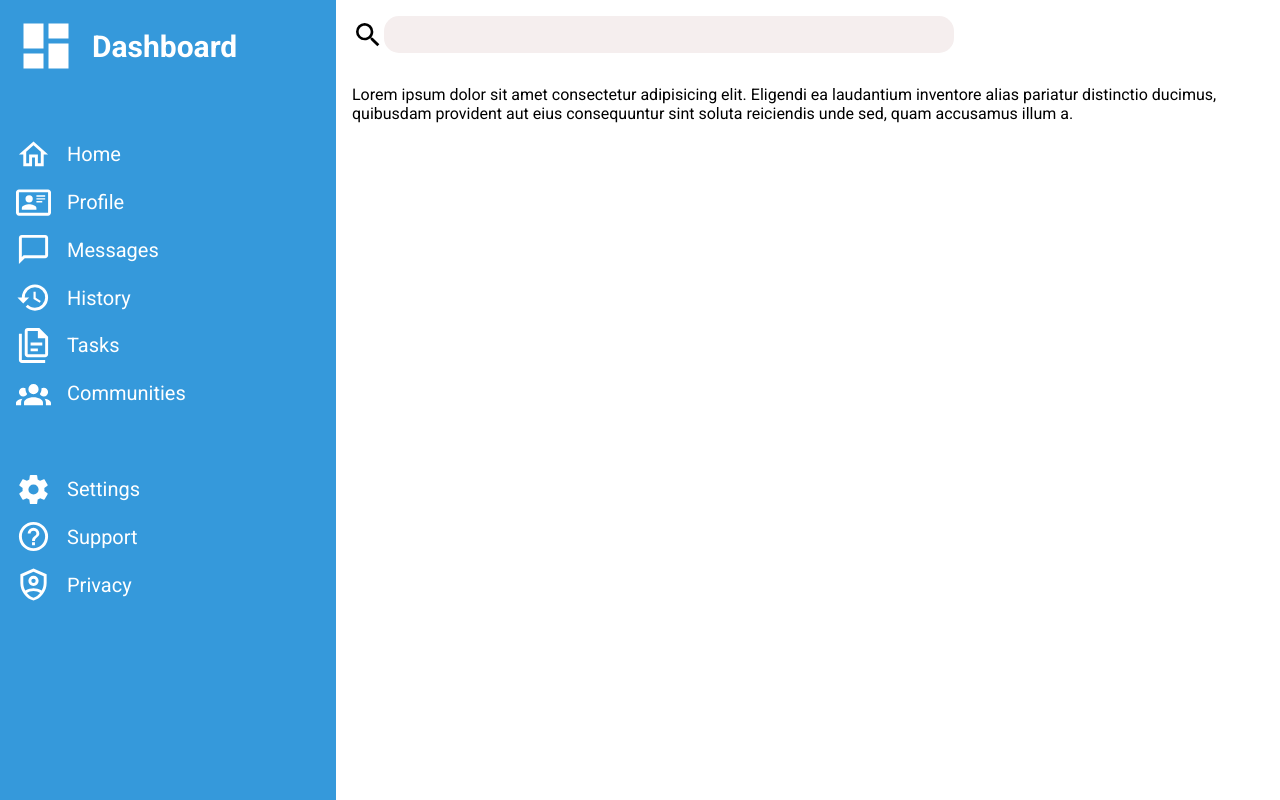
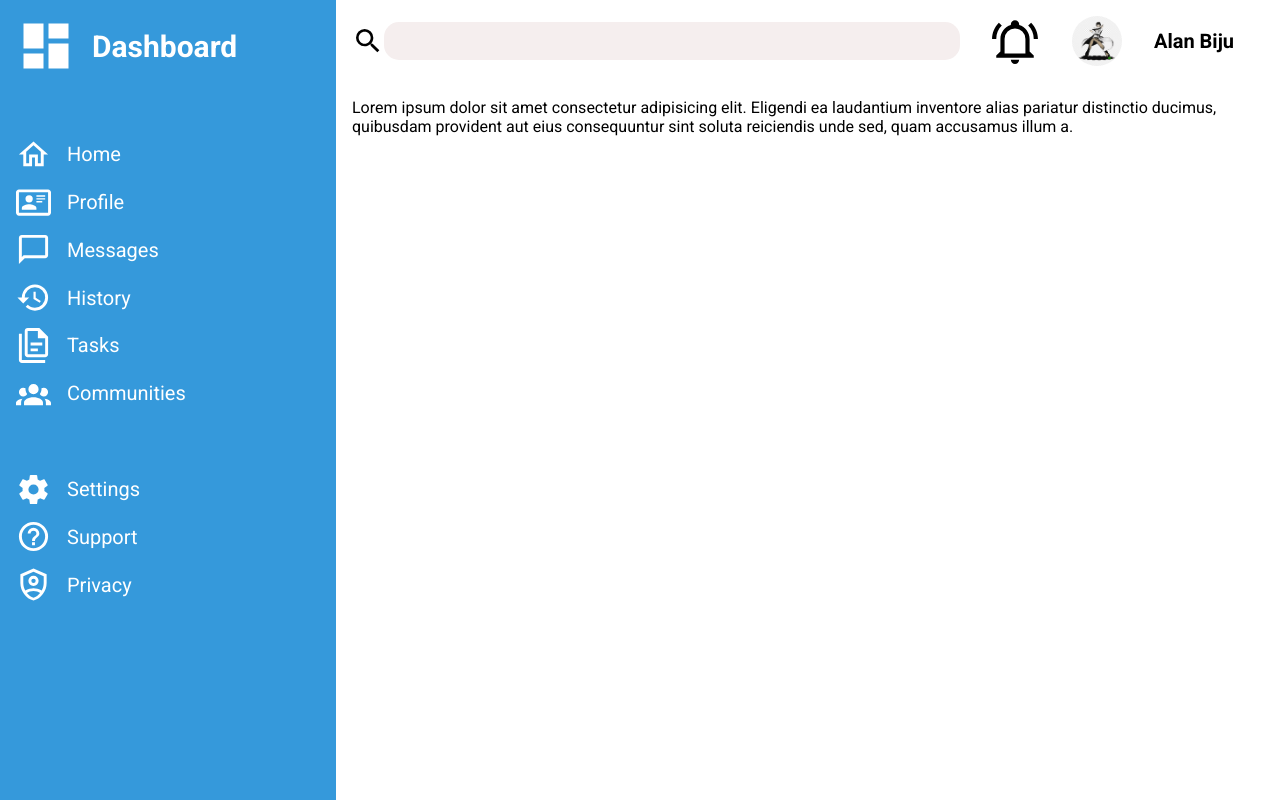
Before and after one commit to DunkDoge/Dashboard, a plain HTML site: page index.html in a window 1280 px wide. Drawn offline with Linux system fonts and the light colour scheme.

Commit message:
added account info section of header

```diff
--- a/index.html
+++ b/index.html
@@ -63,7 +63,11 @@
             <img src="assets/icons/magnify.svg" alt="search icon">
             <input type="text"/>
         </div>
-        <div class="account-info"></div>
+        <div class="account-info">
+            <img src="assets/icons/bell-ring-outline.svg" alt="notification icon">
+            <img src="assets/icons/steinsgate.png" alt="profile picture" style="border-radius: 25px;">
+            <p><b>Alan Biju</b></p>
+        </div>
         <div class="header-hello"></div>
         <div class="header-buttons"></div>
     </header>
--- a/styles.css
+++ b/styles.css
@@ -68,10 +68,11 @@ header {
 .search-bar {
     display: flex;
     align-items: center;
+    justify-content: center;
 }
 
 .search-bar input {
-    width: 90%;
+    width: 100%;
     border-radius: 15px;
     border-style: none;
     background-color: rgb(245, 238, 238);
@@ -81,3 +82,16 @@ header {
 .search-bar img {
     max-height: 2rem;
 }
+
+.account-info {
+    display: flex;
+    align-items: center;
+    justify-content: center;
+    gap: 2rem;
+    font-size: 20px;
+}
+
+.account-info img{
+    height: 50px;
+    width: 50px;
+}
```
Also changed, not shown: assets/icons/bell-ring-outline.svg (added), assets/icons/kurisu.png (added), assets/icons/steinsgate.png (added).
